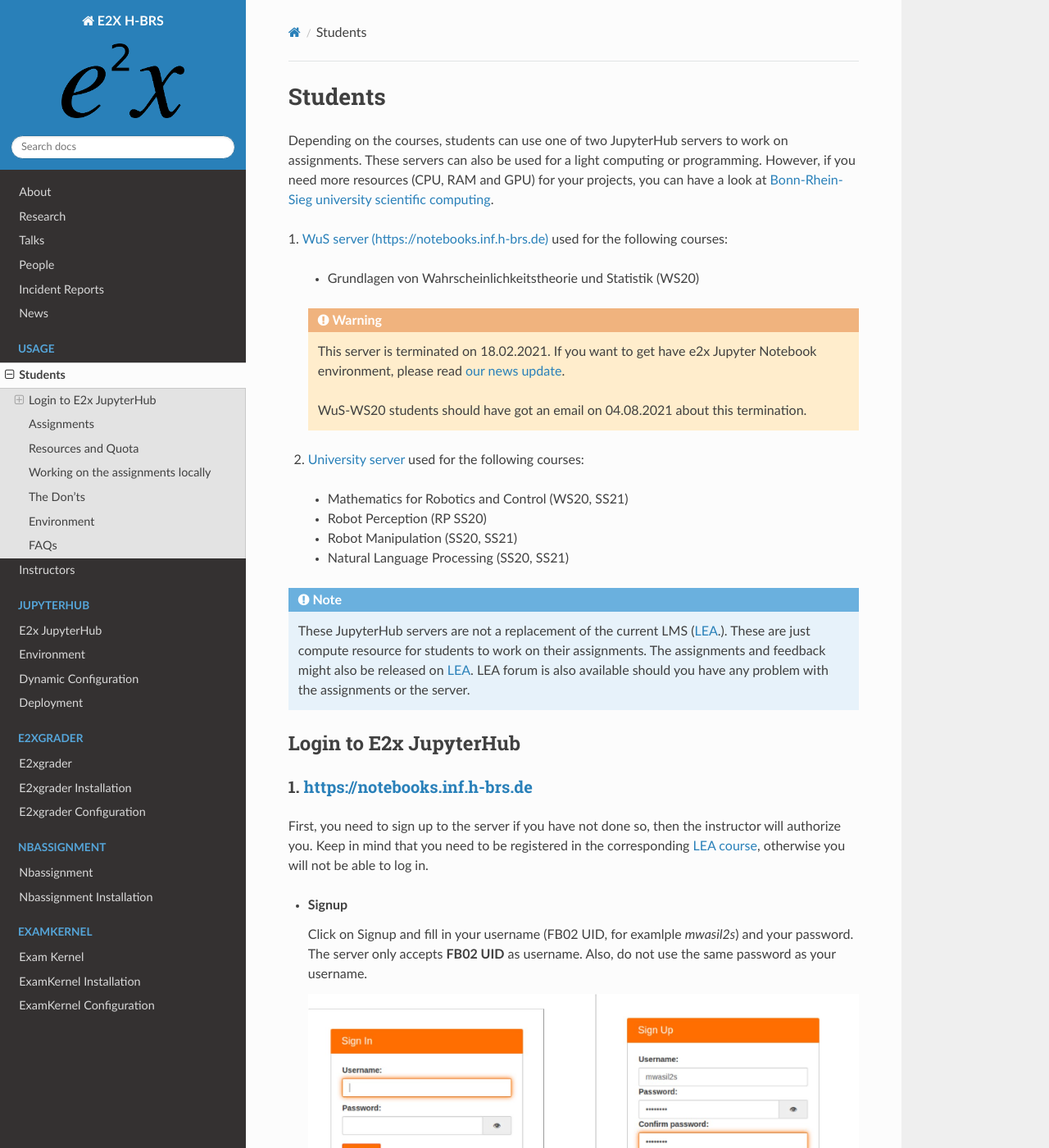
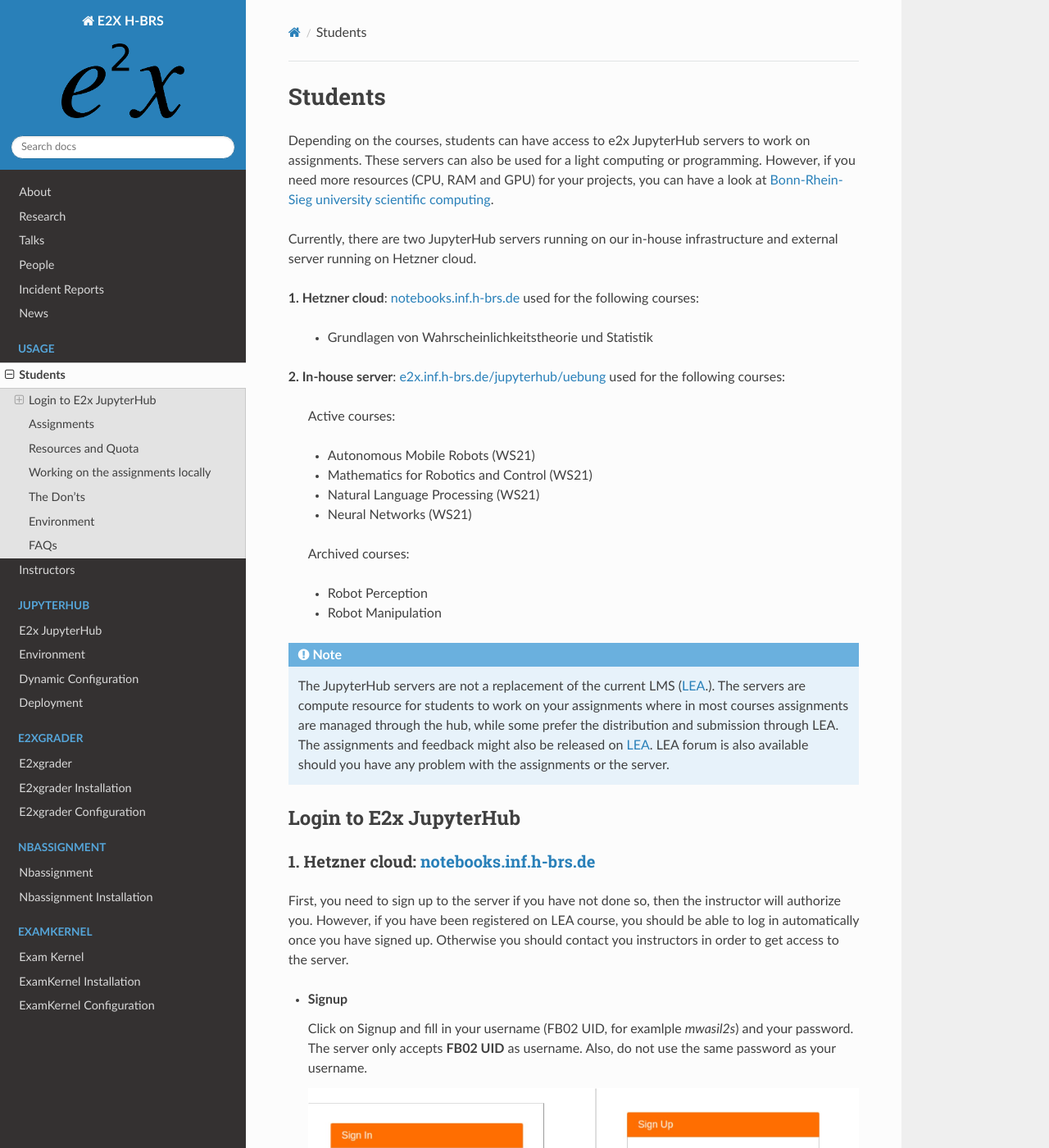
Before and after one commit to DigiKlausur/e2x-docs, a Sphinx documentation site: the page built from docs/source/usage/student.rst, in a window 1280 px wide and 1400 px high. Shown: the whole window at 82% size. Built offline with Sphinx 7.4.7 and the Read the Docs theme 2.0.0, drawn with Linux system fonts in a browser that asks for light colours; some of the changed text lies outside the part shown.

Commit message:
[usage/students] updated usage for students

```diff
--- a/docs/source/usage/student.rst
+++ b/docs/source/usage/student.rst
@@ -4,47 +4,54 @@
 Students
 *****************************************
 
-Depending on the courses, students can use one of two JupyterHub servers to work on
+Depending on the courses, students can have access to e2x JupyterHub servers to work on
 assignments. These servers can also be used for a light computing or programming. However, if you
 need more resources (CPU, RAM and GPU) for your projects, you can have a look at
 `Bonn-Rhein-Sieg university scientific computing <https://wr0.wr.inf.h-brs.de>`_.
 
-1. `WuS server (https://notebooks.inf.h-brs.de) <https://notebooks.inf.h-brs.de>`_
+Currently, there are two JupyterHub servers running on our in-house infrastructure
+and external server running on Hetzner cloud.
+
+**1. Hetzner cloud**: `notebooks.inf.h-brs.de <https://notebooks.inf.h-brs.de>`_
 used for the following courses:
 
-  * Grundlagen von Wahrscheinlichkeitstheorie und Statistik (WS20)
+  * Grundlagen von Wahrscheinlichkeitstheorie und Statistik
 
-  .. warning::
+**2. In-house server**: `e2x.inf.h-brs.de/jupyterhub/uebung <https://e2x.inf.h-brs.de/jupyterhub/uebung>`_
+used for the following courses:
 
-    This server is terminated on 18.02.2021. If you want to get have e2x Jupyter
-    Notebook environment, please read :ref:`our news update <news>`.
+  Active courses:
 
-    WuS-WS20 students should have got an email on 04.08.2021 about this termination.
+  * Autonomous Mobile Robots (WS21)
+  * Mathematics for Robotics and Control (WS21)
+  * Natural Language Processing (WS21)
+  * Neural Networks (WS21)
 
-2. `University server <https://e2x.inf.h-brs.de/jupyterhub/uebung>`_ used for the following courses:
+  Archived courses:
 
-  * Mathematics for Robotics and Control (WS20, SS21)
-  * Robot Perception (RP SS20)
-  * Robot Manipulation (SS20, SS21)
-  * Natural Language Processing (SS20, SS21)
+  * Robot Perception
+  * Robot Manipulation
 
 .. note::
 
-    These JupyterHub servers are not a replacement of the current LMS
-    (`LEA <https://lea.hochschule-bonn-rhein-sieg.de>`_.). These are just compute
-    resource for students to work on their assignments. The assignments and feedback might also be
+    The JupyterHub servers are not a replacement of the current LMS
+    (`LEA <https://lea.hochschule-bonn-rhein-sieg.de>`_.). The servers are compute
+    resource for students to work on your assignments where in most courses assignments
+    are managed through the hub, while some prefer the distribution and submission through LEA.
+    The assignments and feedback might also be
     released on `LEA <https://lea.hochschule-bonn-rhein-sieg.de>`_. LEA forum is also available
     should you have any problem with the assignments or the server.
 
 Login to E2x JupyterHub
 =======================
 
-1. `https://notebooks.inf.h-brs.de <https://notebooks.inf.h-brs.de>`_
-----------------------------------------------------------------------
+1. Hetzner cloud: `notebooks.inf.h-brs.de <https://notebooks.inf.h-brs.de>`_
+--------------------------------------------------------------------------------------
 
 First, you need to sign up to the server if you have not done so, then the instructor will authorize you.
-Keep in mind that you need to be registered in the corresponding `LEA course <https://lea.hochschule-bonn-rhein-sieg.de>`_,
-otherwise you will not be able to log in.
+However, if you have been registered on LEA course, you should be able to log in automatically
+once you have signed up. Otherwise you should contact you instructors in order
+to get access to the server.
 
 * **Signup**
 
@@ -57,8 +64,9 @@
 
   .. note::
 
-    If you are already registered on the LEA course, you can sign in automatically. Otherwise, you will
-    need to wait until the instructor authorizes you.
+    If you are already registered on the LEA course, you can sign in automatically
+    after you have signed up. Otherwise you should contact you instructors and e2x
+    sys admin will authorize you upon your instructors approval.
 
 * **Change password**
 
@@ -84,8 +92,8 @@
     If you forget your password, please contact your instructors or e2x admin.
 
 
-2. `University server <https://e2x.inf.h-brs.de/jupyterhub/uebung>`_
----------------------------------------------------------------------
+2. In-house server: `e2x.inf.h-brs.de/jupyterhub/uebung <https://e2x.inf.h-brs.de/jupyterhub/uebung>`_
+-------------------------------------------------------------------------------------------------------
 
 * **Access**
 
```
